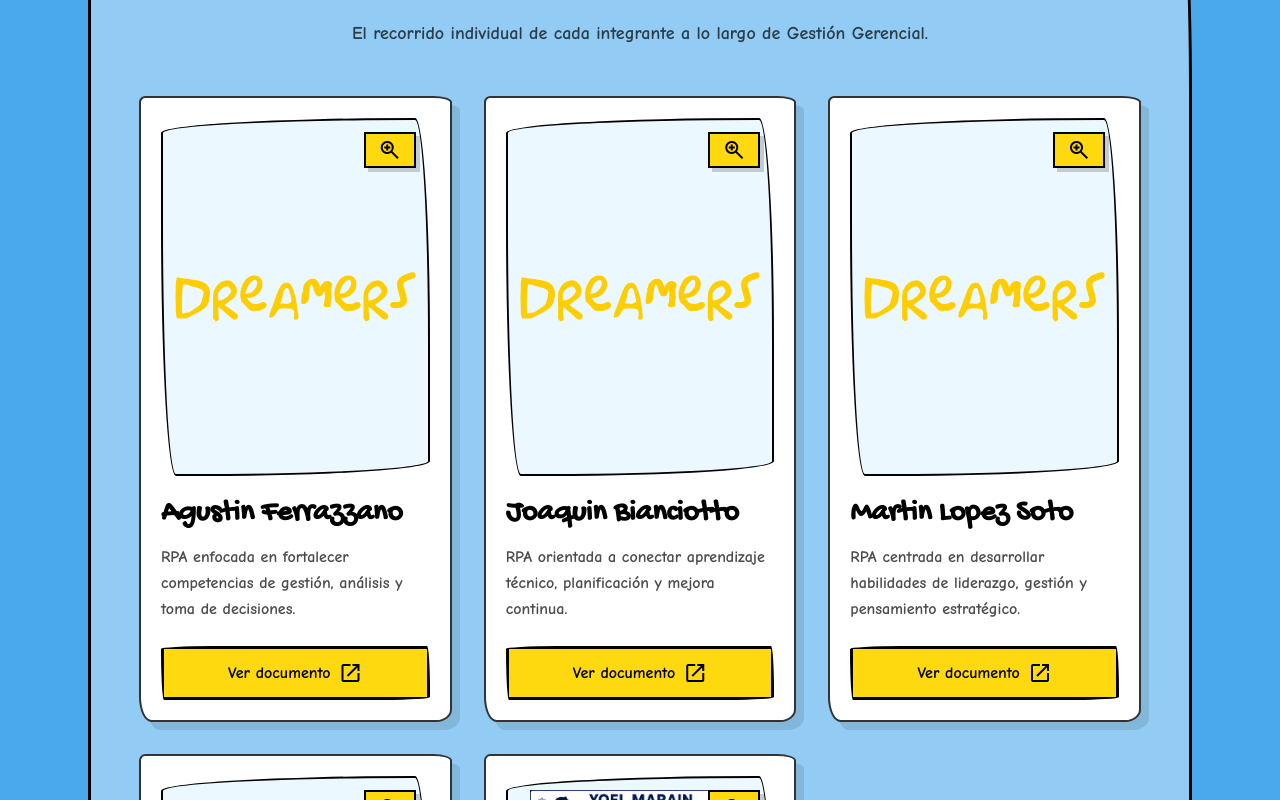
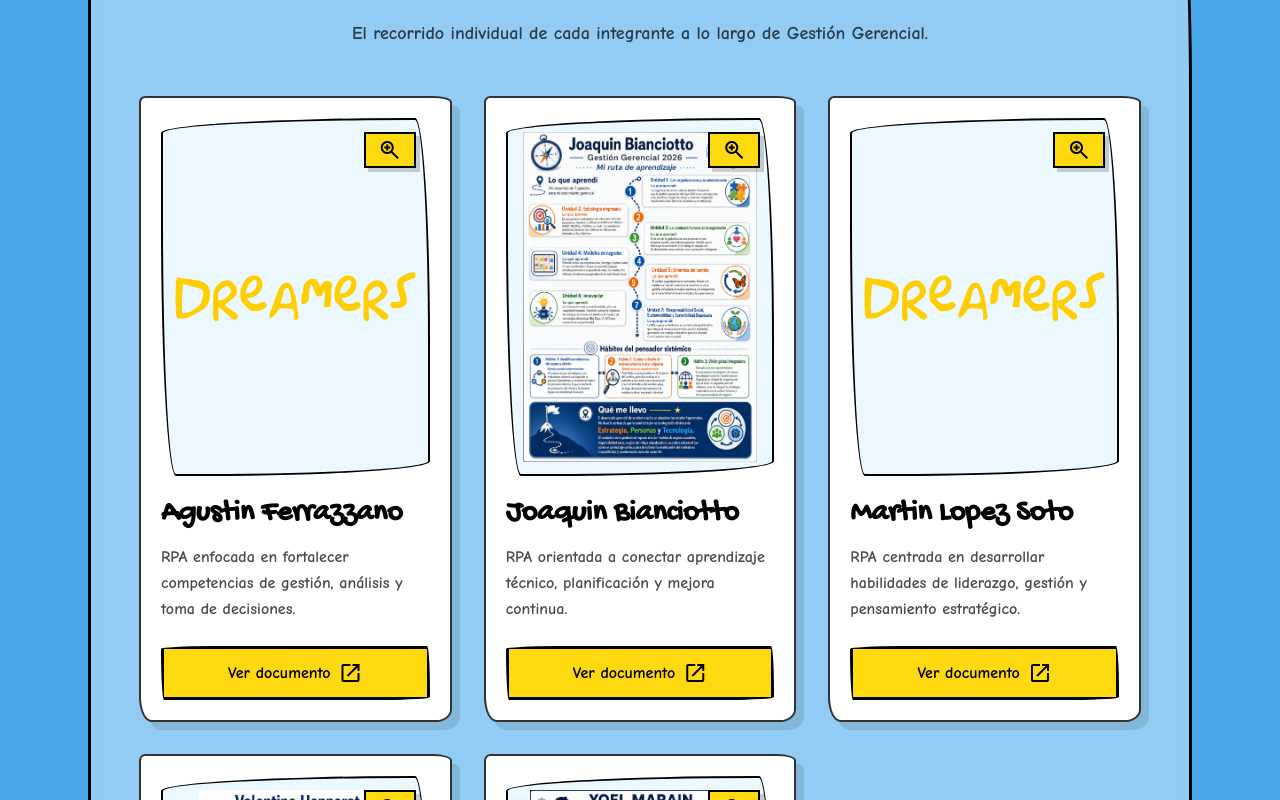
Before and after one commit to yoelmarain/Sitio-Gerencial, a React (Vite) app: page / in a window 1280 px wide. Shown: the part 3720-4520 px from the top of the page. Built offline with nearby package versions, Linux system fonts and the light colour scheme.

Commit message:
valen pesadoo

```diff
--- a/src/data/rpas.js
+++ b/src/data/rpas.js
@@ -1,4 +1,6 @@
 import yoelRpaImage from '../assets/RPA/Yoel.png'
+import ValentinoRpaImage from '../assets/RPA/Valen.jpeg'
+import JoaquinRpaImage from '../assets/RPA/Joaquin.png'
 
 const rpas = [
   {
@@ -9,8 +11,8 @@ const rpas = [
   },
   {
     name: 'Joaquin Bianciotto',
-    imageUrl: '/dreamers-logo.png',
-    documentUrl: 'https://example.com/rpa-joaquin-bianciotto',
+    imageUrl: JoaquinRpaImage,
+    documentUrl: 'https://docs.google.com/document/d/1vFJKpKDdgb-7P8a6h9w0Fkr3oyCxddNeQI-vGcNrWBU/edit?usp=sharing',
     description: 'RPA orientada a conectar aprendizaje técnico, planificación y mejora continua.',
   },
   {
@@ -21,8 +23,8 @@ const rpas = [
   },
   {
     name: 'Valentino Honnorat',
-    imageUrl: '/dreamers-logo.png',
-    documentUrl: 'https://example.com/rpa-valentino-honnorat',
+    imageUrl: ValentinoRpaImage,
+    documentUrl: 'https://docs.google.com/document/d/1ApFakNIRAQAgMTeS4kgDXY8EMQgZCe1Lv37fjfARhMY/edit?usp=sharing',
     description: 'RPA orientada a integrar herramientas digitales, procesos y capacidades profesionales.',
   },
   {
```
Also changed, not shown: src/assets/RPA/Joaquin.png (added), src/assets/RPA/Valen.jpeg (added).
